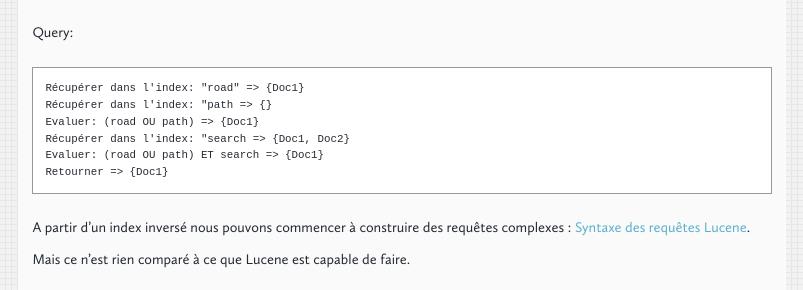
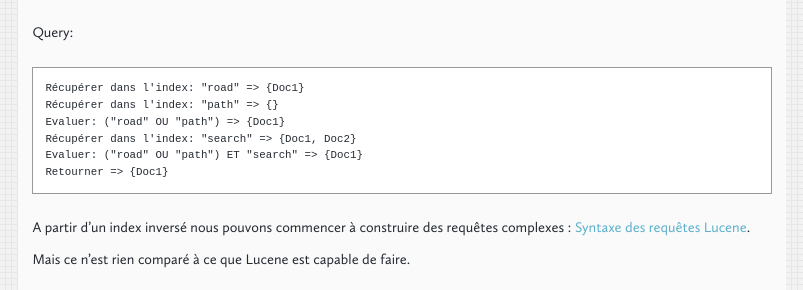
Before and after one commit to pullrequest/pullrequest.github.com, a Jekyll site: the page built from _posts/2012-08-21-au-coeur-d-elasticsearch.markdown, in a window 1280 px wide and 900 px high, scrolled down 2699 px. Shown: the part 178-468 px from the top of the window, without its empty margins (132-935 px from the left). Built offline with Jekyll 4.4.1, drawn with Linux system fonts in a browser that asks for light colours; nearby versions of some CDN libraries; comment, search, counter and statistics services are not loaded.

Commit message:
add missing quotes

```diff
--- a/_posts/2012-08-21-au-coeur-d-elasticsearch.markdown
+++ b/_posts/2012-08-21-au-coeur-d-elasticsearch.markdown
@@ -133,10 +133,10 @@ Index Inversé:
 Query:
 
     Récupérer dans l'index: "road" => {Doc1}
-    Récupérer dans l'index: "path => {}
-    Evaluer: (road OU path) => {Doc1}
-    Récupérer dans l'index: "search => {Doc1, Doc2}
-    Evaluer: (road OU path) ET search => {Doc1}
+    Récupérer dans l'index: "path" => {}
+    Evaluer: ("road" OU "path") => {Doc1}
+    Récupérer dans l'index: "search" => {Doc1, Doc2}
+    Evaluer: ("road" OU "path") ET "search" => {Doc1}
     Retourner => {Doc1}
 
 A partir d'un index inversé nous pouvons commencer à construire des requêtes complexes :
```
